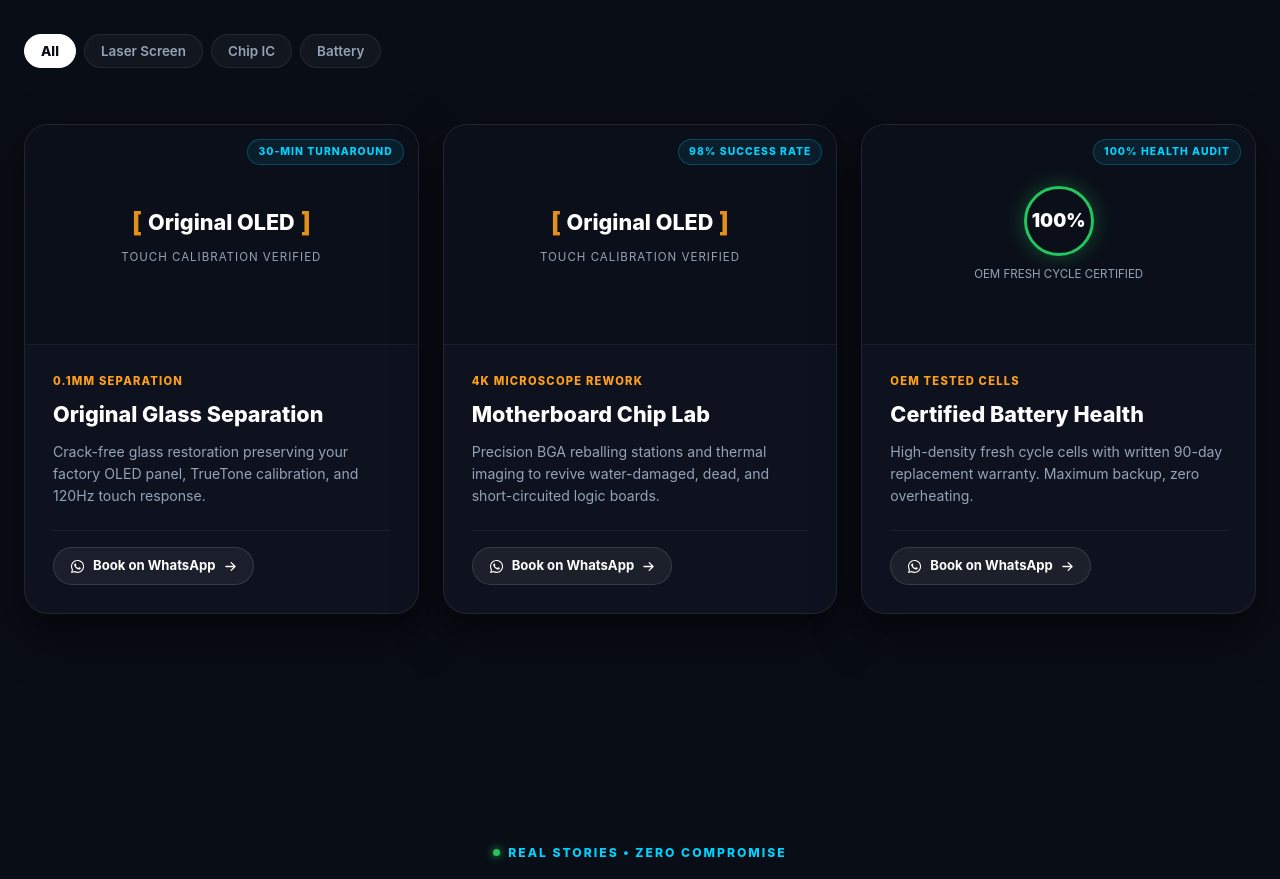
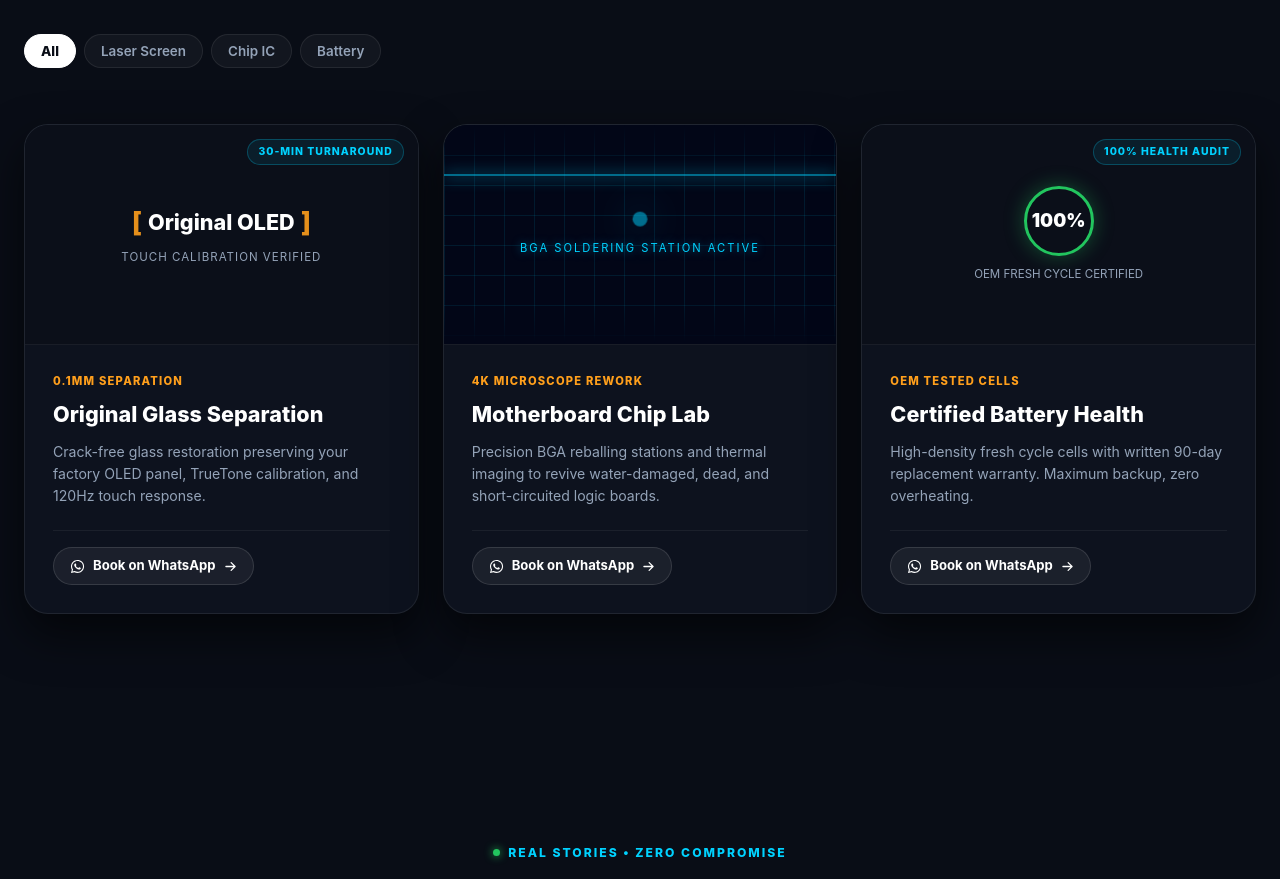
Before and after one commit to dharsansand/phonix_mobile, a Next.js app in the folder client/: page / in a window 1280 px wide. Shown: the part 2293-3172 px from the top of the page. Built offline with nearby package versions, Linux system fonts and the light colour scheme; no server answers.

Commit message:
visualType
visualType

```diff
--- a/client/src/app/componses/WhyChooseUs.jsx
+++ b/client/src/app/componses/WhyChooseUs.jsx
@@ -27,7 +27,7 @@ const TECH_CARDS = [
     title: "Motherboard Chip Lab",
     desc: "Precision BGA reballing stations and thermal imaging to revive water-damaged, dead, and short-circuited logic boards.",
     badge: "98% SUCCESS RATE",
-    visualType: "focus",
+    visualType: "mesh",
     whatsappText:
       "Hi Phonix Mobile, I have a dead/water-damaged phone motherboard for diagnostics.",
   },
--- a/client/src/app/componses/style/WhyChooseUs.module.css
+++ b/client/src/app/componses/style/WhyChooseUs.module.css
@@ -238,6 +238,7 @@
 }
 
 /* Preview 2: Circuit Mesh */
+/* CSS Changes */
 .meshContainer {
   position: relative;
   width: 100%;
@@ -246,37 +247,84 @@
   flex-direction: column;
   align-items: center;
   justify-content: center;
+  background: #020617; /* Darker background for contrast */
+  overflow: hidden;
 }
 
 .circuitGrid {
   position: absolute;
   inset: 0;
   background-image:
-    linear-gradient(rgba(0, 210, 255, 0.08) 1px, transparent 1px),
-    linear-gradient(90deg, rgba(0, 210, 255, 0.08) 1px, transparent 1px);
-  background-size: 20px 20px;
-  background-position: center center;
+    linear-gradient(rgba(0, 210, 255, 0.1) 1px, transparent 1px),
+    linear-gradient(90deg, rgba(0, 210, 255, 0.1) 1px, transparent 1px);
+  background-size: 30px 30px;
+  /* Added a scanning line effect */
+  mask-image: linear-gradient(
+    to bottom,
+    transparent,
+    black 20%,
+    black 80%,
+    transparent
+  );
+}
+
+/* The Scanning Line Overlay */
+.circuitGrid::after {
+  content: "";
+  position: absolute;
+  top: 0;
+  left: 0;
+  width: 100%;
+  height: 2px;
+  background: rgba(0, 210, 255, 0.5);
+  box-shadow: 0 0 15px #00d2ff;
+  animation: scan 4s linear infinite;
 }
 
 .pulseChip {
   position: relative;
   z-index: 2;
-  width: 12px;
-  height: 12px;
+  width: 10px;
+  height: 10px;
   border-radius: 50%;
   background: #00d2ff;
-  box-shadow:
-    0 0 20px #00d2ff,
-    0 0 40px #00d2ff;
+  box-shadow: 0 0 15px #00d2ff;
+  animation: pulse 2s ease-in-out infinite;
 }
 
 .meshSubtitle {
   position: relative;
   z-index: 2;
-  margin-top: 14px;
-  font-size: 0.75rem;
-  font-weight: 700;
-  color: #cbd5e1;
+  margin-top: 16px;
+  font-size: 0.7rem;
+  text-transform: uppercase;
+  letter-spacing: 2px; /* Spaced out text for tech look */
+  color: #00d2ff;
+  text-shadow: 0 0 8px rgba(0, 210, 255, 0.5);
+}
+
+/* Animations */
+@keyframes pulse {
+  0%,
+  100% {
+    transform: scale(1);
+    opacity: 1;
+    box-shadow: 0 0 15px #00d2ff;
+  }
+  50% {
+    transform: scale(1.5);
+    opacity: 0.5;
+    box-shadow: 0 0 30px #00d2ff;
+  }
+}
+
+@keyframes scan {
+  0% {
+    top: 0%;
+  }
+  100% {
+    top: 100%;
+  }
 }
 
 /* Preview 3: Battery Meter */
```
